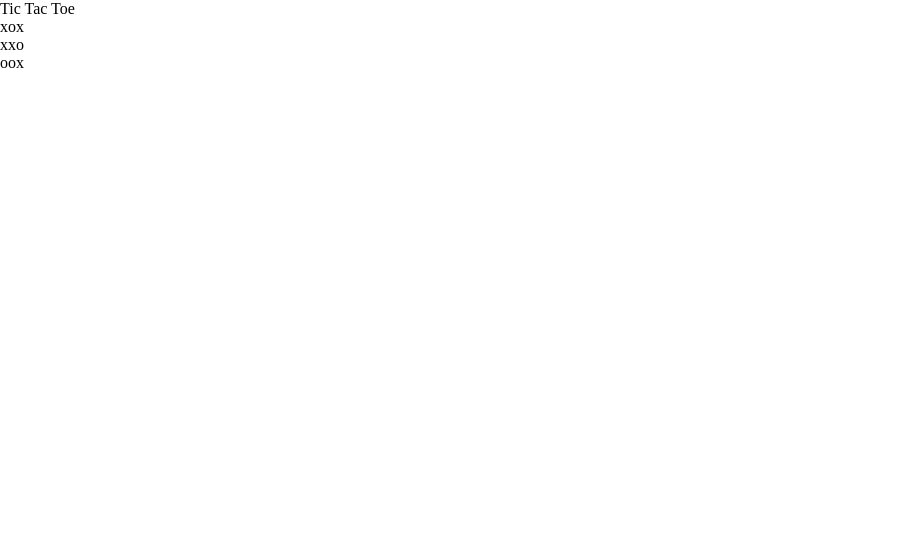
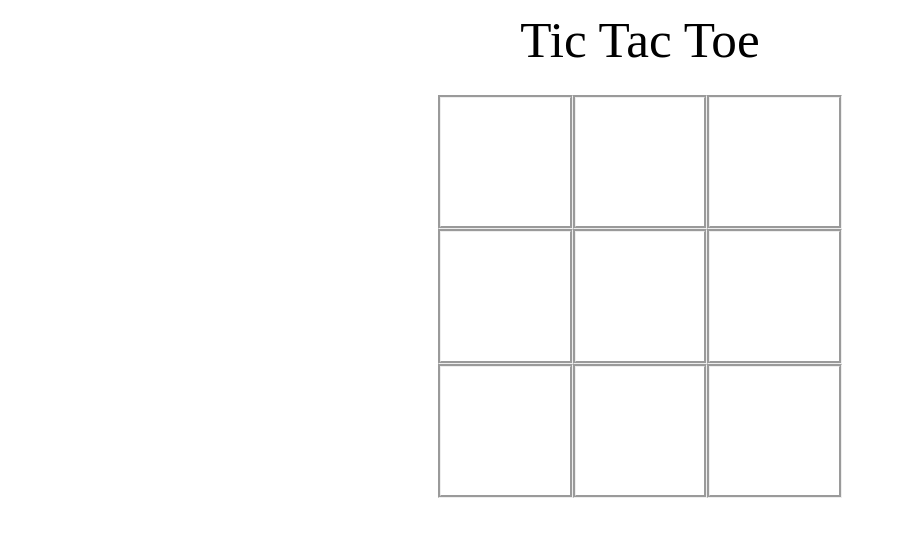
Before and after one commit to jennyrhee/tic-tac-toe, a plain HTML site: page index.html in a window 1280 px wide. Shown: the whole page, without its empty margins (0-905 px from the left). Drawn offline with Linux system fonts and the light colour scheme.

Commit message:
Add basic board style

```diff
--- a/css/style.css
+++ b/css/style.css
@@ -2,18 +2,43 @@
   margin: 0;
   padding: 0;
   box-sizing: border-box;
+  text-align: center;
 }
 
 body {
   display: flex;
   flex-direction: column;
+  align-items: center;
+  min-height: 100vh;
+}
+
+header {
+  font-size: max(40px, 4vw);
+  padding: 0.2em 0 0.5em 0;
 }
 
 .board-container {
   display: flex;
   flex-direction: column;
+  flex: 1;
 }
 
 .row {
   display: flex;
 }
+
+.square {
+  display: flex;
+  align-items: center;
+  justify-content: center;
+  width: min(20vh, 1.5em);
+  height: min(20vw, 1.5em);
+  font-size: max(50px, 7vw);
+  text-transform: uppercase;
+  border-style: groove;
+}
+
+a {
+  text-decoration: none;
+  color: inherit;
+}
--- a/js/script.js
+++ b/js/script.js
@@ -9,9 +9,9 @@ const Player = (name, symbol) => {
 
 const gameBoard = ((doc) => {
   let _board = [
-    ['x', 'o', 'x'],
-    ['x', 'x', 'o'],
-    ['o', 'o', 'x']
+    ['', '', ''],
+    ['', '', ''],
+    ['', '', '']
   ];
   const display = () => {
     const rows = doc.querySelectorAll('.row');
```
